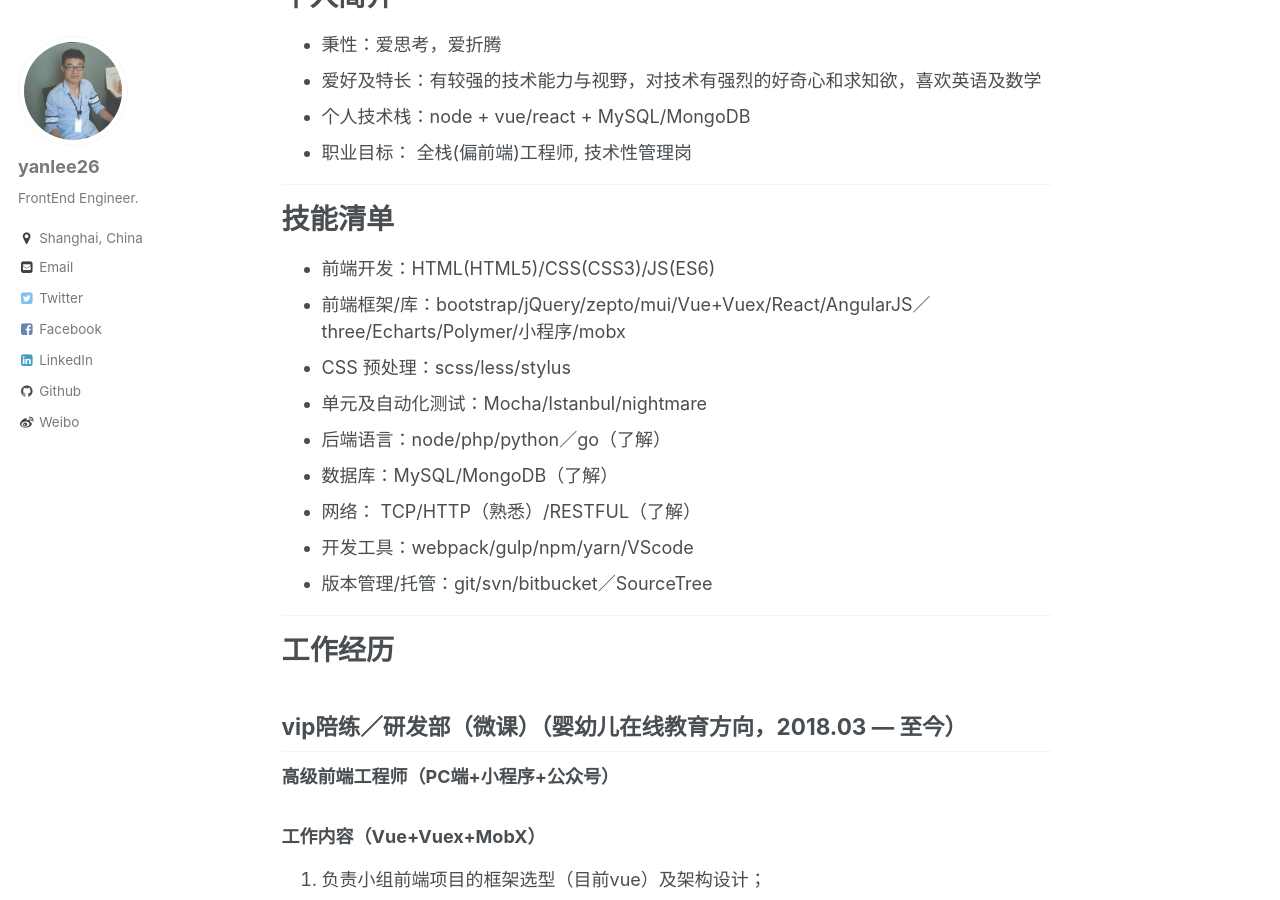
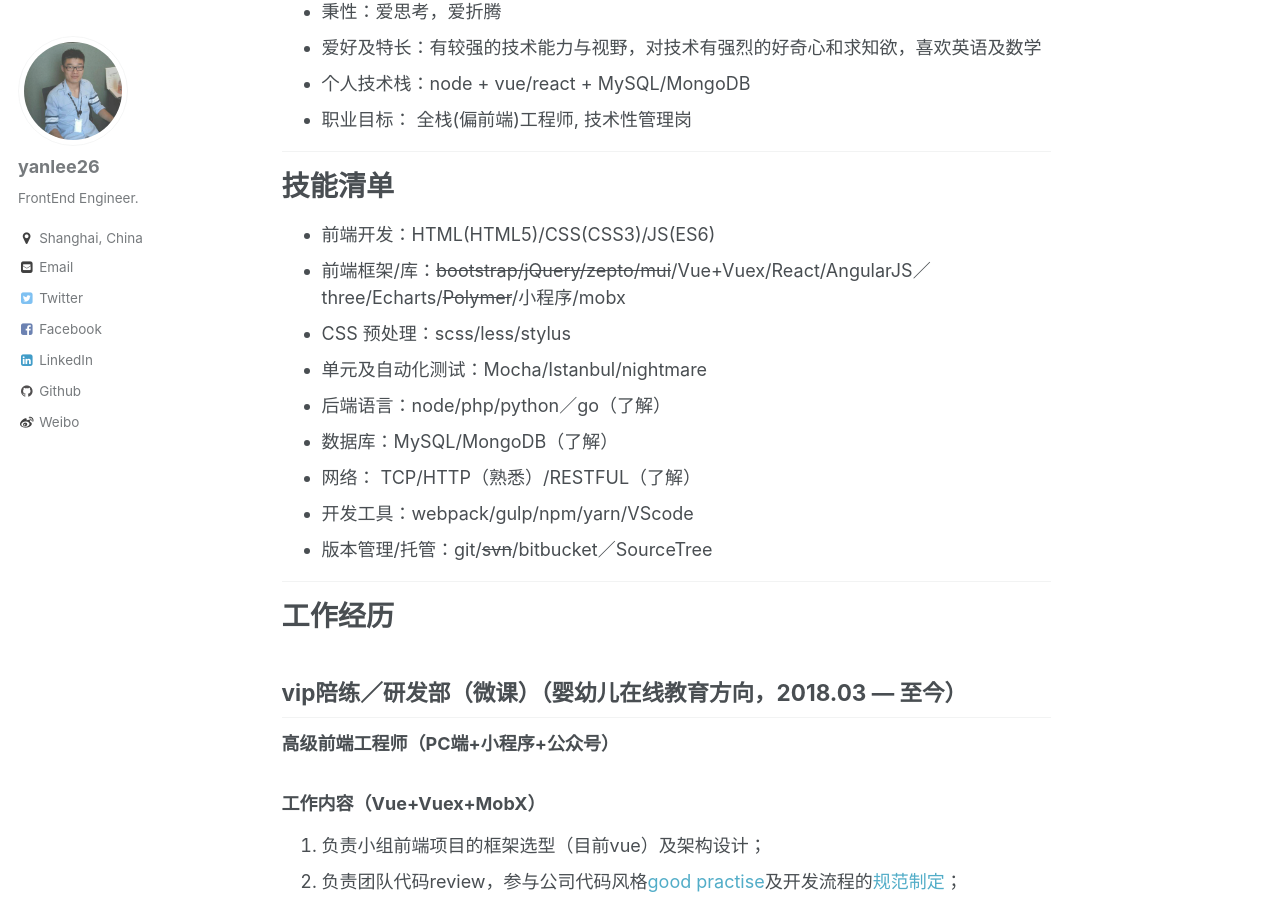
Before and after one commit to yanlee26/yanlee26.github.io, a Jekyll site: the page built from _pages/about.md, in a window 1280 px wide and 900 px high, scrolled down 735 px. Built offline with Jekyll 4.4.1, drawn with Linux system fonts in a browser that asks for light colours; comment, search, counter and statistics services are not loaded.

Commit message:
beautify

```diff
--- a/_pages/about.md
+++ b/_pages/about.md
@@ -38,14 +37,14 @@
 # 技能清单
 
 - 前端开发：HTML(HTML5)/CSS(CSS3)/JS(ES6)
-- 前端框架/库：bootstrap/jQuery/zepto/mui/Vue+Vuex/React/AngularJS／three/Echarts/Polymer/小程序/mobx
+- 前端框架/库：~~bootstrap/jQuery/zepto/mui~~/Vue+Vuex/React/AngularJS／three/Echarts/~~Polymer~~/小程序/mobx
 - CSS 预处理：scss/less/stylus
 - 单元及自动化测试：Mocha/Istanbul/nightmare
 - 后端语言：node/php/python／go（了解）
 - 数据库：MySQL/MongoDB（了解）
 - 网络： TCP/HTTP（熟悉）/RESTFUL（了解）
 - 开发工具：webpack/gulp/npm/yarn/VScode
-- 版本管理/托管：git/svn/bitbucket／SourceTree
+- 版本管理/托管：git/~~svn~~/bitbucket／SourceTree
 
 ---
 
```
Also changed, not shown: other parts of _pages/about.md (+2 -3 lines), resume-cn.md (+1 -1 lines), 1 other file.
